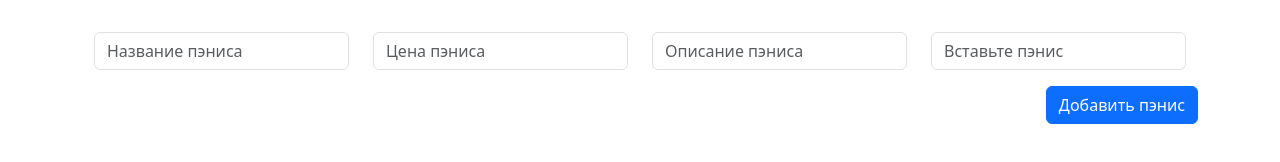
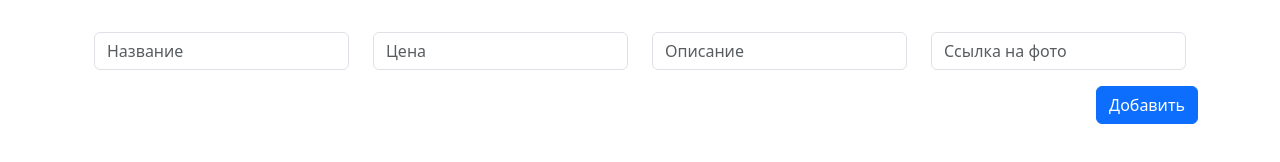
Before and after one commit to icastingspells/postget, a plain HTML site: page index.html in a window 1280 px wide. Drawn offline with nearby package versions, Linux system fonts and the light colour scheme; no server answers.

Commit message:
Update index.html

```diff
--- a/index.html
+++ b/index.html
@@ -17,20 +17,20 @@
         <form class="form mb-3" id="add-element-form">
             <div class="row m-auto">
                 <div class="col mb-3">
-                    <input id="Name" class="form-control" placeholder="Название пэниса">
+                    <input id="Name" class="form-control" placeholder="Название">
                 </div>
                 <div class="col mb-3">
-                    <input id="Price" class="form-control" placeholder="Цена пэниса">
+                    <input id="Price" class="form-control" placeholder="Цена">
                 </div>
                 <div class="col mb-3">
-                    <input id="title" class="form-control" placeholder="Описание пэниса">
+                    <input id="title" class="form-control" placeholder="Описание">
                 </div>
                 <div class="col mb-3">
-                    <input id="Img" class="form-control" placeholder="Вставьте пэнис">
+                    <input id="Img" class="form-control" placeholder="Ссылка на фото">
                 </div>
             </div>
             <div class="btn-group float-end">
-                <button class="btn btn-primary">Добавить пэнис</button>
+                <button class="btn btn-primary">Добавить</button>
             </div>
         </form>
 
```
